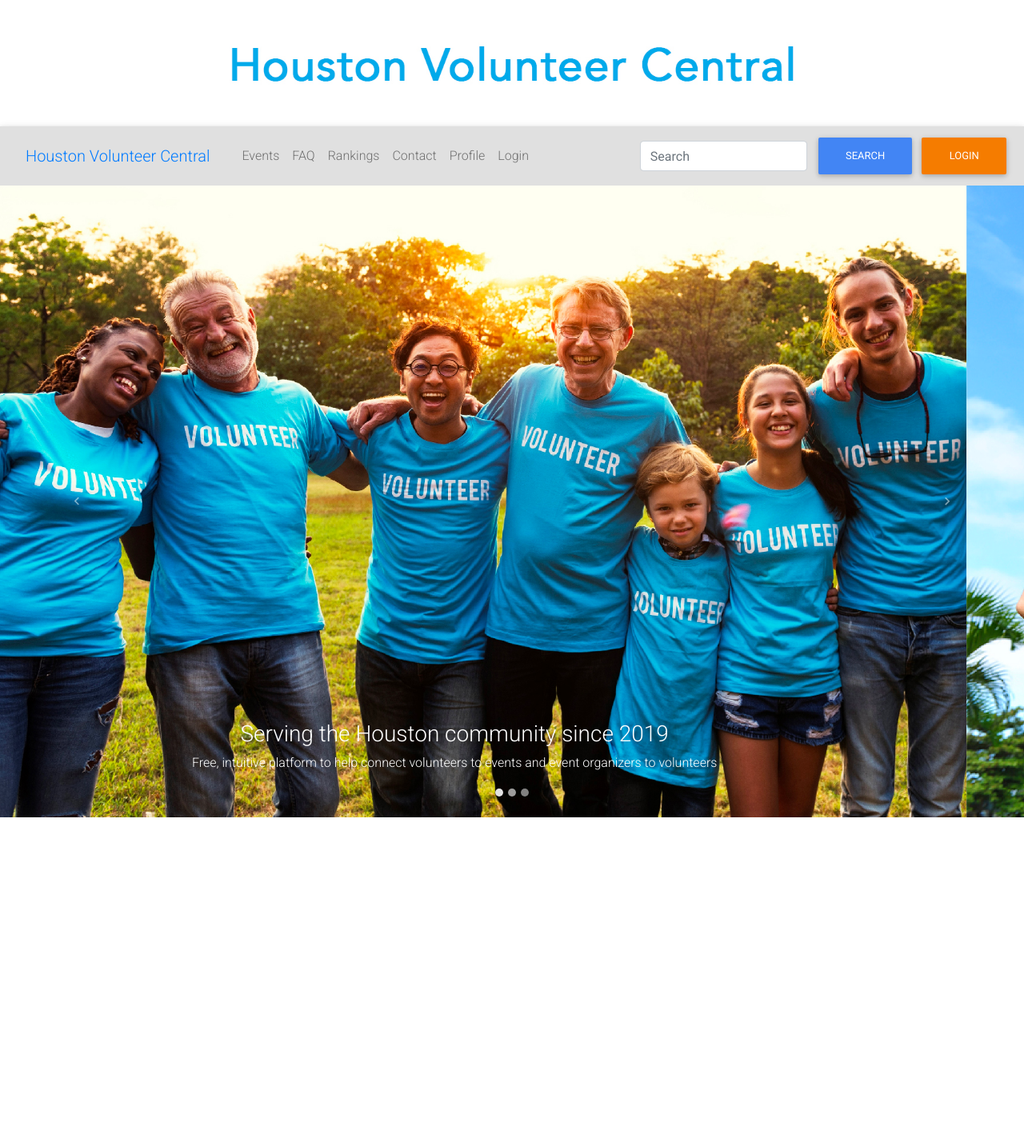
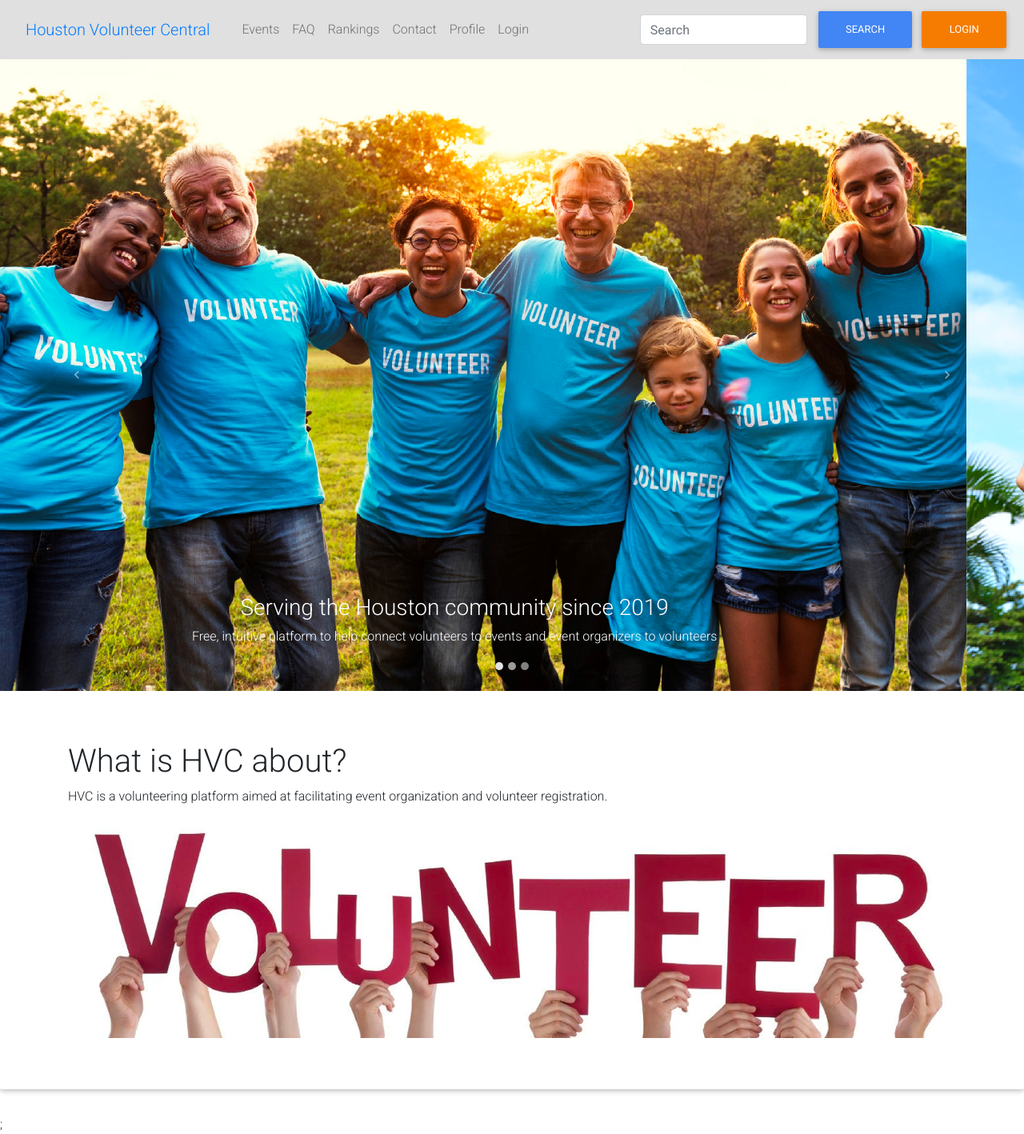
Before and after one commit to qwetboy10/YunginsHoustonHackathon, a React (Create React App) app in the folder Frontend/front/: page / in a window 1280 px wide. Shown: the whole page at 80% size. Before the commit the page ends 1022 px from the top, so only its background shows below. Built offline with nearby package versions, Linux system fonts and the light colour scheme.

Commit message:
home page looks better than ever

```diff
--- a/Frontend/front/src/Home.js
+++ b/Frontend/front/src/Home.js
@@ -1,29 +1,22 @@
 import React, {Component} from 'react';
 import NavBar from './NavBar.js';
-import {Carousel,  } from 'react-bootstrap';
+import {Carousel, Card, Jumbotron, Container} from 'react-bootstrap';
 import title from './title.jpg';
 import ss1 from './slideshow1.jpg';
 import ss2 from './slideshow2.jpg';
 import ss3 from './slideshow3.jpg';
+import vhands from './volunteerhands.jpg';
 
 class Home extends Component {
     render() {
         return (
           <div>
-            <img
-                className="d-block w-100"
-                src={title}
-                alt="Title"
-            />
+            <NavBar {...this.props}/>
 
-
-            <NavBar {...this.props}/>
             <Carousel>
             <Carousel.Item>
                 <img
                 className="d-block w-100"
-                //src="holder.js/800x400?text=First slide&bg=373940"
-                //src="https://www.bswllc.com/assets/htmldocuments/wp-content/uploads/2013/07/iStock_000018254025Medium.jpg"
                 src={ss1}
                 alt="First slide"
                 />
@@ -35,8 +28,6 @@ class Home extends Component {
             <Carousel.Item>
                 <img
                 className="d-block w-100"
-                //src="holder.js/800x400?text=Second slide&bg=282c34"
-                //src="https://media.istockphoto.com/photos/group-of-volunteers-putting-hands-on-top-in-park-picture-id540095144?k=6&m=540095144&s=612x612&w=0&h=rY3FrgzoZB8-5G9GkTaKtL9uYAYambvXtPCM1cFFFQ0="
                 src={ss2}
                 alt="Third slide"
                 />
@@ -49,8 +40,6 @@ class Home extends Component {
             <Carousel.Item>
                 <img
                 className="d-block w-100"
-                //src="holder.js/800x400?text=Third slide&bg=20232a"
-                //src="https://www.oregon.gov/highered/institutions-programs/workforce/PublishingImages/AdobeStock_176681813-web2.jpg"
                 src={ss3}
                 alt="Third slide"
                 />
@@ -62,6 +51,20 @@ class Home extends Component {
             </Carousel.Item>
             </Carousel>
 
+            <Jumbotron fluid>
+            <Container>
+                <h1>What is HVC about?</h1>
+                <p>
+                HVC is a volunteering platform aimed at facilitating event organization and volunteer registration.
+                </p>
+                <img
+                className="d-block w-100"
+                src={vhands}
+                alt="First slide"
+                />
+            </Container>
+            </Jumbotron>;
+
           </div>
         );
       }
```
Also changed, not shown: Frontend/front/src/Footer.js (added, +39 -0 lines), Frontend/front/src/volunteerhands.jpg (added).
